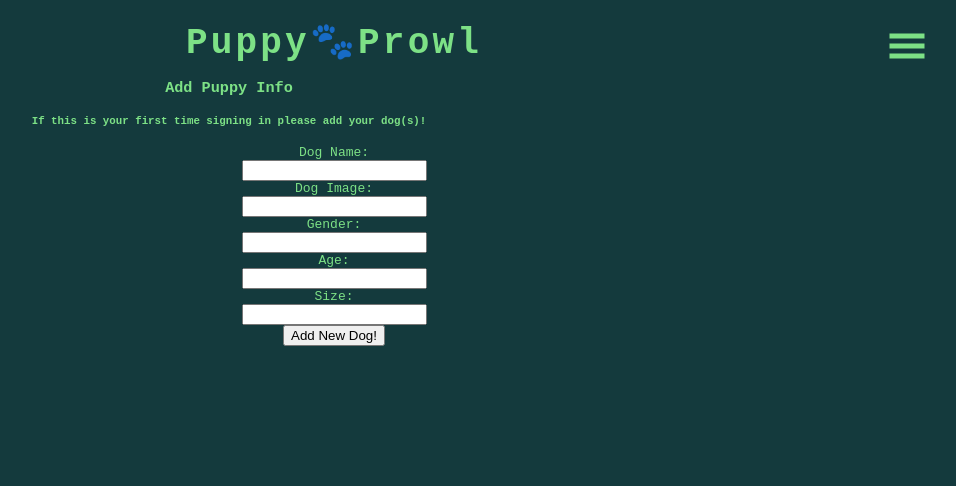
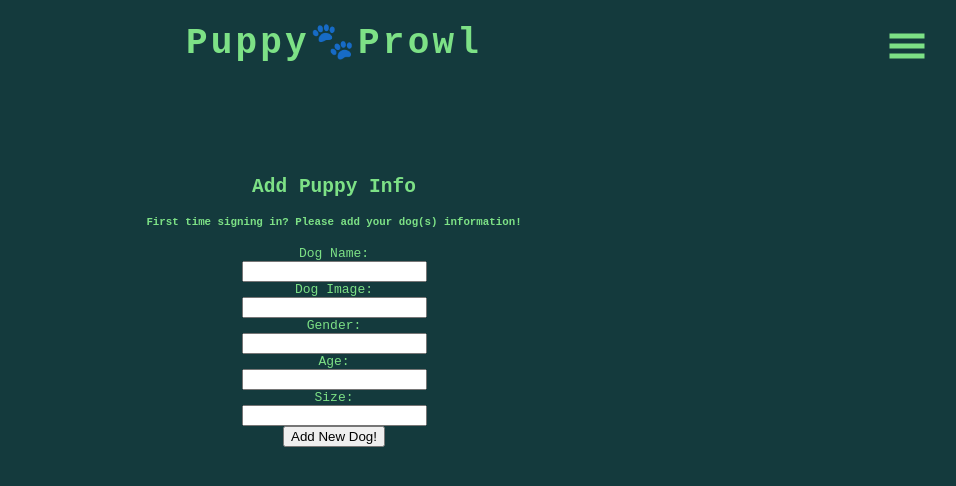
Before and after one commit to EmilyFernschild/puppy-prowl, a React (Create React App) app in the folder client/: page /NewPupForm in a window 1280 px wide. Shown: the top 486 px of the page, without its empty margins (306-1262 px from the left). Built offline with nearby package versions, Linux system fonts and the light colour scheme; no server answers.

Commit message:
some css

```diff
--- a/client/src/App.css
+++ b/client/src/App.css
@@ -178,3 +178,6 @@ img {max-width:100%;}
   display: flex;
   flex-direction: column;
 }
+.nav-dropdown{
+  background-color: var(--green);
+}
--- a/client/src/Components/Account.jsx
+++ b/client/src/Components/Account.jsx
@@ -160,7 +160,7 @@ function Account({client, clientToEdit, reviews, onUpdateClient, setClient, upda
                     defaultValue={client.password}
                     onChange={handleChange}
                 />
-                <br/>
+                {/* <h4>Don't want to change password? Just leave it blank!</h4> */}
                 <button type="submit">Submit</button>
             </form>
             {errors? <div className='errors'>{errors}</div>:null}
--- a/client/src/Components/AccountDogs.jsx
+++ b/client/src/Components/AccountDogs.jsx
@@ -20,10 +20,11 @@ function AccountDogs({dog, deleteDog, EditPup, expand}){
     return (
         <div>
             {expand &&
-                <>{dog.dog_name}
+                <h4>
+                {dog.dog_name}{" "}
                 <button onClick={handleEdit}>Edit</button>
                 <button onClick={handleDelete}>x</button>
-                </>
+                </h4>
             }
         </div>
     )
--- a/client/src/Components/Appointments.jsx
+++ b/client/src/Components/Appointments.jsx
@@ -89,7 +89,7 @@ function Appointments({walkers, client, addNewAppointment, appointments}){
                 dateFormat="MMMM d, yyyy h:mm aa"
                 isClearable={true}
                 minDate={new Date()}
-                maxDate={addDays(new Date(), 14)}
+                maxDate={addDays(new Date(), 91)}
                 withPortal
                 showMonthDropdown
                 minTime={setHours(setMinutes(new Date(), 0), 8)}
--- a/client/src/Components/NavBar.jsx
+++ b/client/src/Components/NavBar.jsx
@@ -39,7 +39,7 @@ function NavBar({updateClient, client}){
            <div onClick={() => setMenu(!menu)}>
              <GiHamburgerMenu size={40}/>
            </div>:
-           <ul >
+           <ul className="nav-dropdown">
               <li id="up" onClick={() => setMenu(!menu)}>^</li>
               {client?<li><NavLink to = "/PupsContainer">Puppies</NavLink></li>:null}
               <br/>
@@ -54,7 +54,7 @@ function NavBar({updateClient, client}){
             </ul>}
             </Menu>
         </Nav>
-        </div>
+      </div>
     )
 }
 
--- a/client/src/Components/NewPupForm.jsx
+++ b/client/src/Components/NewPupForm.jsx
@@ -49,10 +49,10 @@ function NewPupForm({addNewPup, client}){
     }
 
     return (
-        <div className='.new-pup-form'>
+        <div className='new-pup-form'>
             <form onSubmit={handleSubmit}>
-                <h3>Add Puppy Info</h3>
-                <h5>If this is your first time signing in please add your dog(s)!</h5>
+                <h2>Add Puppy Info</h2>
+                <h5>First time signing in? Please add your dog(s) information!</h5>
                 <label>Dog Name: </label>
                 <br/>
                 <input
--- a/client/src/Components/ReviewForm.jsx
+++ b/client/src/Components/ReviewForm.jsx
@@ -35,12 +35,10 @@ function ReviewForm({client, walkers, addNewReview}){
     }
 
     return(
-        <div>
+        <div className='form-container'>
             <h2>Add a Review</h2>
             <form onSubmit={handleSubmit}>
-                Welcome <label type="text" name="client_id" value={clientId} onChange={(e)=>{setClientId(e.target.value)}} >{client.client_name}</label>!
-                <br/>
-                <br/>
+                <h3>Welcome <label type="text" name="client_id" value={clientId} onChange={(e)=>{setClientId(e.target.value)}} >{client.client_name}</label>!</h3>
                 <label>Select Dog Walker: </label>
                 <br />
                 <select name="walker_id" value={walkerId} onChange={(e)=>{setWalkerId(e.target.value)}} >
```
